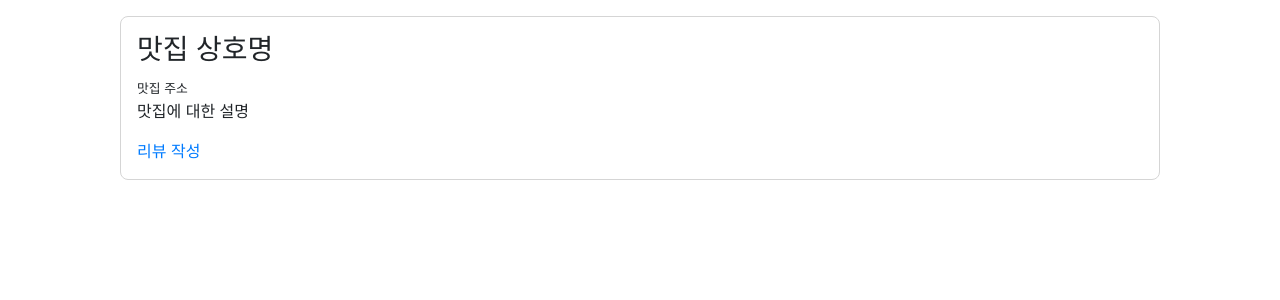
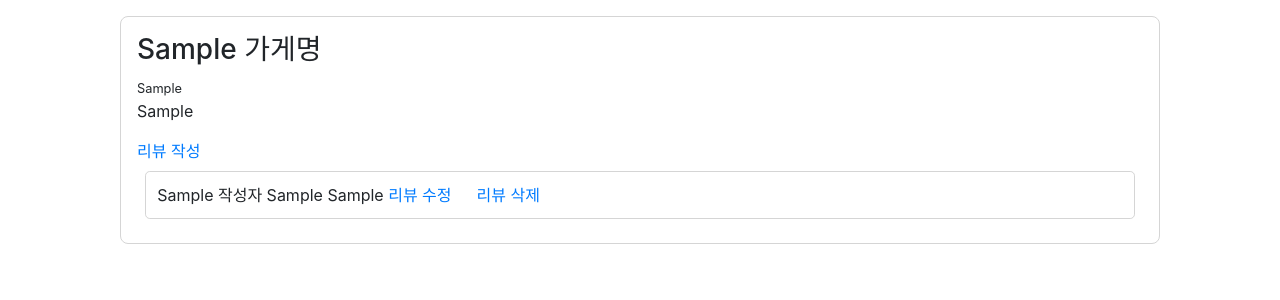
Before and after one commit to aeroej/matzip_review, a Django app: template blog/templates/detail.html in a window 1280 px wide. Shown: the part 56-356 px from the top of the page. Run offline with Django 3.2, Linux system fonts and the light colour scheme; the template is opened without the code that fills it: most values are stand-ins (such as "Sample title", 1, 10 or a date in 2020); parts of the project's set-up code (start-up, migrations or seed data) failed here and were passed over; some libraries are stand-ins or nearby versions.

Commit message:
detail,create완성/url수정/setting한국시수정

```diff
--- a/blog/templates/detail.html
+++ b/blog/templates/detail.html
@@ -11,6 +11,12 @@
                 padding:1rem;
                 border-radius: 0.5em;
                 border: 1.5px solid rgb(213, 213, 213);
+            }
+            .matzip .matzip_review {
+                margin: 0.5rem;
+                padding: 0.7rem;
+                border-radius: 0.3em;
+                border: 1px solid rgb(213, 213, 213);
             }
         </style>
     </head>
@@ -64,13 +70,21 @@
         <div class="matzip_list">
             <div class="matzip">
                 <!--views에서 가져온 변수명으로 탬플릿 작성 (자세히보기 페이지이므로 한개만)-->
-                <h3>맛집 상호명</h3>
-                <small>맛집 주소</small>
-                <p>맛집에 대한 설명</p>
-                <a href="{% url 'comment' post_id %}">리뷰 작성</a> &emsp;
-                    <div class="matzip_review">
-                        <!--작성자, 리뷰내용, 별점-->
-                    </div>
+                <h3>{{ 변수.가게명 }}</h3>
+                <small>{{ 변수.주소 }}</small>
+                <p>{{ 변수.사진 }}</p>
+                    <!--여기서 변수가 밑에 코멘트 포스트.id의 포스트와 같아야하나? 작업팀이랑 맞춰보고 확인-->
+                <a href="{% url 'comment' post.id %}">리뷰 작성</a> &emsp;
+                <div class="matzip_review">
+                    <!--작성자, 리뷰내용, 평점 / 탬플릿 태그로 for문 돌리기 -->
+                    {% for comment in post.comment.all %}
+                        {{ comment.작성자 }}
+                        {{ comment.평점 }}
+                        {{ commnet.내용 }}
+                        <a href="{% url 'co_update' comment.id %}">리뷰 수정</a> &emsp;
+                        <a href="{% url 'co_delete' comment.id %}">리뷰 삭제</a>
+                    {% endfor %}
+                </div>
             </div>
         </div>
     </body>
--- a/blog/urls.py
+++ b/blog/urls.py
@@ -3,11 +3,11 @@
 
 urlpatterns = [
     path('', views.index, name='index'),
-    path('detail/', views.detail, name='detail'),
+    path('detail/<int:blod_id>/', views.detail, name='detail'),
     path('create/', views.create, name='create'),
-    path('comment/', views.comment, name='comment'),
-    path('update/', views.update, name='update'),
-    path('delete/', views.delete, name='delete'),
-    path('co_update/', views.co_update, name='co_update'),
-    path('co_delete/', views.co_delete, name='co_delete'),
+    path('update/<int:blod_id>/', views.update, name='update'),
+    path('delete/<int:blod_id>/', views.delete, name='delete'),
+    path('comment/<int:post_id>/', views.comment, name='comment'),
+    path('co_update/<int:post_id>/', views.co_update, name='co_update'),
+    path('co_delete/<int:post_id>/', views.co_delete, name='co_delete'),
 ]
--- a/matzip_review/settings.py
+++ b/matzip_review/settings.py
@@ -107,13 +107,13 @@
 
 LANGUAGE_CODE = 'en-us'
 
-TIME_ZONE = 'UTC'
+TIME_ZONE = 'Asia/Seoul'
 
 USE_I18N = True
 
 USE_L10N = True
 
-USE_TZ = True
+USE_TZ = False
 
 
 # Static files (CSS, JavaScript, Images)
```
Also changed, not shown: blog/templates/create.html (+7 -1 lines).
